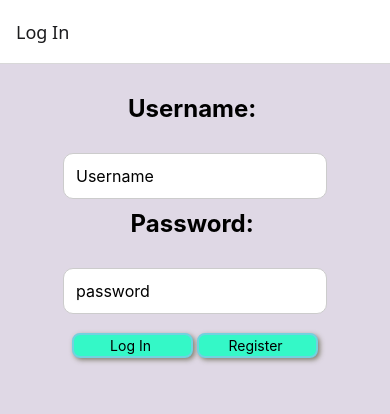
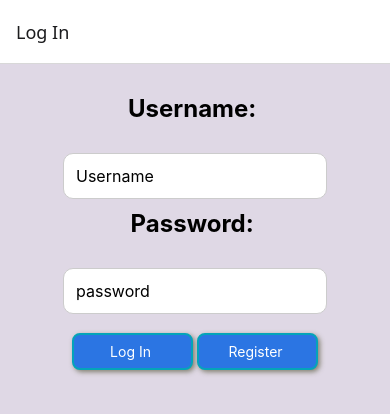
Before and after one commit to awrmurphy/WellnessMarathon, a React Native app: screen / in a window 390 px wide. Shown: the top 414 px of the page. Built offline with nearby package versions, Linux system fonts and the light colour scheme.

Commit message:
hopefully final styling changes for tonight

```diff
--- a/components/WeightDisplay.js
+++ b/components/WeightDisplay.js
@@ -17,9 +17,9 @@ export default function WeightDisplay({
       <Text style={[appStyles.plainText, { textDecorationLine: "underline" }]}>
         Current Weight:
       </Text>
-      <Text style={appStyles.plainText}>{currentWeight?.weight} kg</Text>
+      <Text style={appStyles.plainText}> {currentWeight?.weight} kg </Text>
       {currentWeight ? (
-        <Text style={appStyles.plainText}>Last Recorded: {date} </Text>
+        <Text style={appStyles.buttonFont}> Last Recorded: {date} </Text>
       ) : null}
 
       <View>
@@ -38,13 +38,13 @@ export default function WeightDisplay({
               setNewWeight("");
             }}
           >
-            <Text>Update </Text>
+            <Text style={appStyles.buttonFont}> Update </Text>
           </TouchableOpacity>
           <TouchableOpacity
             style={appStyles.generalButton}
             onPress={clearHistory}
           >
-            <Text>Clear All History </Text>
+            <Text style={appStyles.buttonFont}> Clear All History </Text>
           </TouchableOpacity>
         </View>
       </View>
--- a/components/WeightLog.js
+++ b/components/WeightLog.js
@@ -24,7 +24,7 @@ export default function WeightLogForm({ onLog }) {
           style={[appStyles.generalButton, { width: "60%" }]}
           onPress={() => onLog(weight)}
         >
-          <Text>Submit </Text>
+          <Text style={appStyles.buttonFont}>Submit </Text>
         </TouchableOpacity>
       </View>
     </View>
--- a/screens/Login.js
+++ b/screens/Login.js
@@ -1,4 +1,10 @@
-import { View, Text, TouchableOpacity, TextInput, ScrollView } from "react-native";
+import {
+  View,
+  Text,
+  TouchableOpacity,
+  TextInput,
+  ScrollView,
+} from "react-native";
 import { useNavigation } from "@react-navigation/native";
 import { useState } from "react";
 import appStyles from "../shared/appStyles";
@@ -36,13 +42,15 @@ export default function Login({ users, setUsers, setLoggedUser }) {
   };
 
   return (
-    <ScrollView style={appStyles.login}
-      contentContainerStyle={{ alignItems: "center", justifyContent: "center" }}>
+    <ScrollView
+      style={appStyles.login}
+      contentContainerStyle={{ alignItems: "center", justifyContent: "center" }}
+    >
       <View style={{ width: "80%", maxWidth: 400 }}>
         <Text style={appStyles.headerText}>Username: </Text>
         <TextInput
           style={appStyles.input}
-            value={user}
+          value={user}
           onChangeText={setUser}
           placeholder="Username "
           inputMode="text"
@@ -62,10 +70,10 @@ export default function Login({ users, setUsers, setLoggedUser }) {
         />
         <View style={appStyles.buttonHome}>
           <TouchableOpacity style={appStyles.generalButton} onPress={val}>
-            <Text>Log In </Text>
+            <Text style={appStyles.buttonFont}>Log In </Text>
           </TouchableOpacity>
           <TouchableOpacity style={appStyles.generalButton} onPress={ver}>
-            <Text>Register </Text>
+            <Text style={appStyles.buttonFont}>Register </Text>
           </TouchableOpacity>
         </View>
       </View>
--- a/shared/appStyles.js
+++ b/shared/appStyles.js
@@ -69,11 +69,15 @@ const appStyles = StyleSheet.create({
     borderColor: COLORS.BORDERS,
     borderWidth: 2,
     margin: 2,
-    padding: 2,
+    padding: 8,
     borderRadius: 8,
     boxShadow: "2px 2px 5px " + COLORS.SHADOW,
     backgroundColor: COLORS.BUTTON,
     width: "100%",
+  },
+  buttonFont: {
+    color: COLORS.FONT,
+    textAlign: "center",
   },
 
   // goals styles
@@ -295,14 +299,13 @@ const appStyles = StyleSheet.create({
     borderRadius: 10,
     overflow: "hidden",
     marginBottom: 10,
-    borderBlockColor: "#43b3bd",
-
+    borderWidth: 2,
+    borderColor: COLORS.BORDERS,
   },
   progressBar: {
     height: "100%",
     backgroundColor: "#5eb326",
     borderRadius: 10,
-
   },
 });
 
--- a/shared/constants.js
+++ b/shared/constants.js
@@ -1,13 +1,13 @@
 export const COLORS = {
   BACK: "#92cecb62",
-  FONT: "#75e7c5",
+  FONT: "#ffffff",
   SCREEN: "#dfd8e5",
   NAV: "#2b75e3",
-  ACTIVE: "#ce5ffa",
+  ACTIVE: "#8530a7",
   INACTIVE: "#868686",
   SHADOW: "#6b6b53ce",
-  BUTTON: "#34f8c7",
-  BORDERS: "#72d2df",
+  BUTTON: "#2b75e3",
+  BORDERS: "#04a4b9",
 };
 
 export const SIZES = {
```
